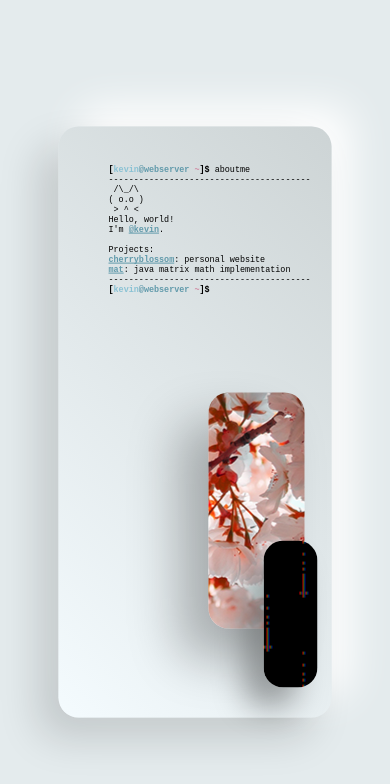
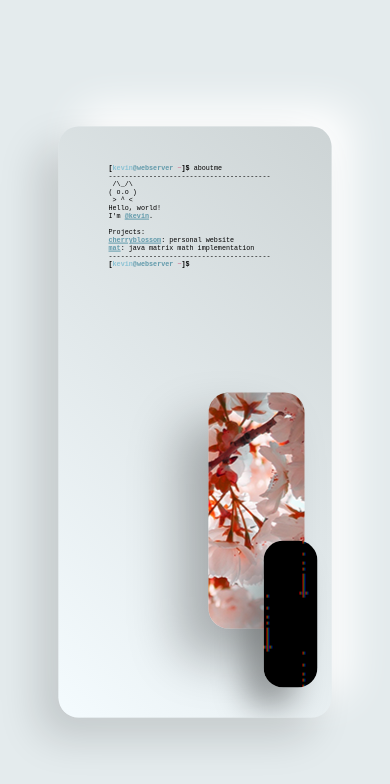
Before and after one commit to kevin/cherryblossom, a plain HTML site: page index.html in a window 390 px wide. Drawn offline with Linux system fonts and the light colour scheme; a web font is replaced by a local one.

Commit message:
mobile friendliness

```diff
--- a/styles.css
+++ b/styles.css
@@ -10,8 +10,8 @@ html, body {
 body {
 
 	font-family: 'Overpass Mono', monospace;
-	font-size: 20px;
-	font-size: 1vmax;
+	font-size: 16px;
+	font-size: 0.8vmax;
 	font-weight: normal;
 	clear: both;
 
@@ -54,7 +54,7 @@ body {
 
 	box-sizing: border-box;
 
-	word-wrap:break-word;
+	overflow: scroll;
 
 	padding-top: 30px;
 	padding-left: 50px;
```
